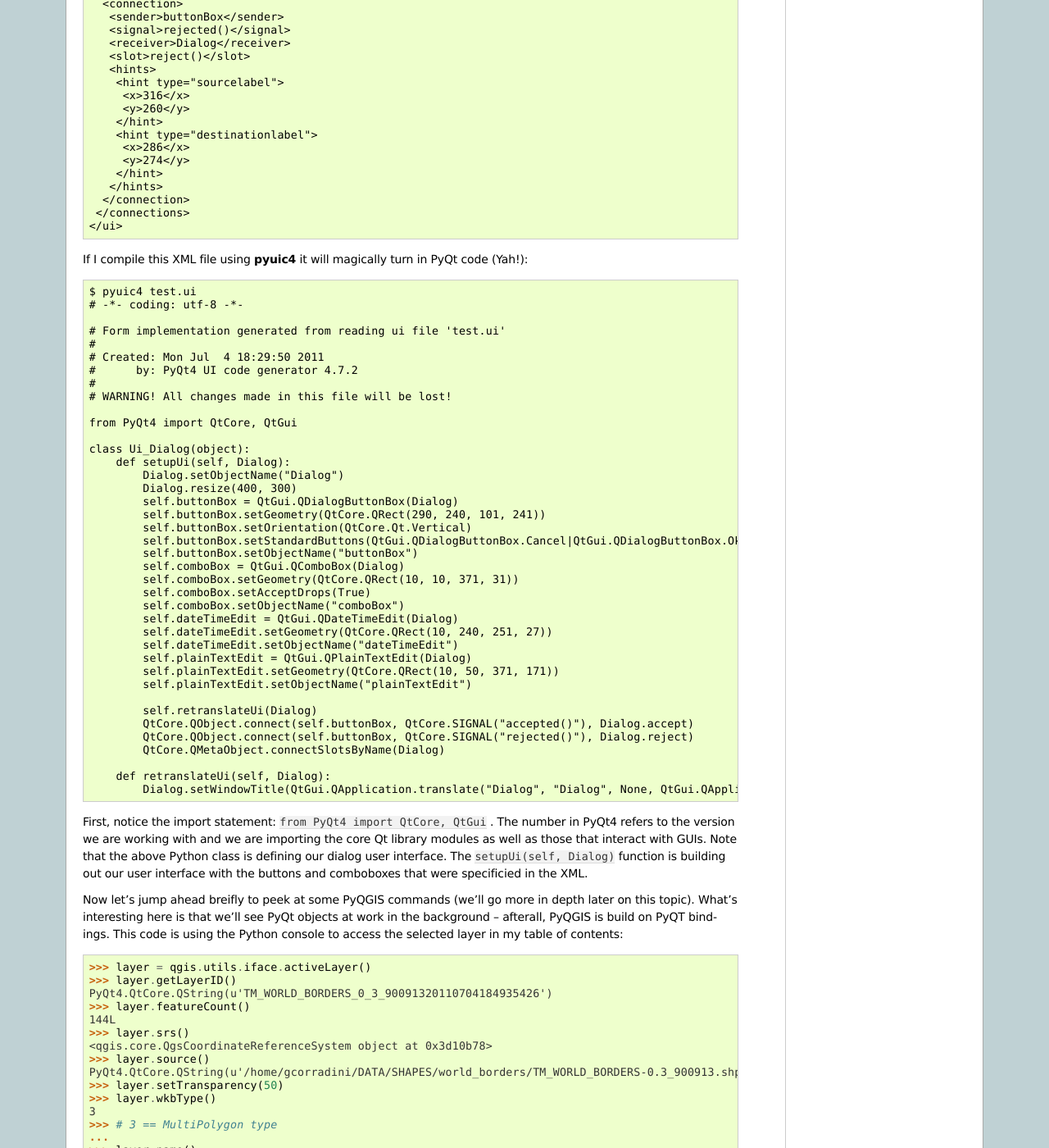
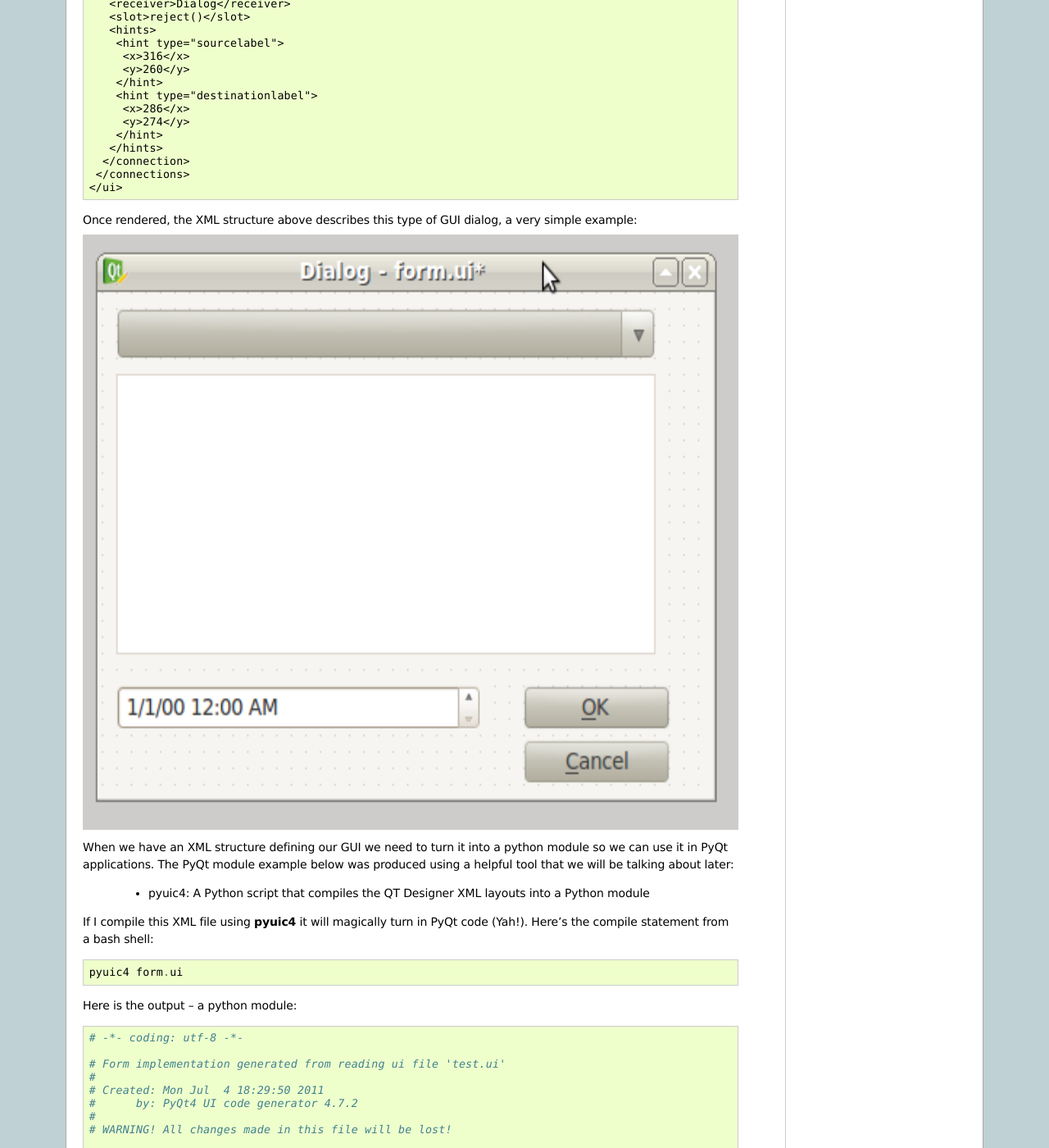
Before and after one commit to cugos/qgisworkshop_org, a Sphinx documentation site: the page built from docs/source/workshop/pyqt.rst, in a window 1280 px wide and 1400 px high, scrolled down 1879 px. Shown: the whole window at 82% size. Built offline with Sphinx 7.4.7, drawn with Linux system fonts in a browser that asks for light colours; pages that are not in the unit, such as notebooks, are missing from menus; some of the changed text lies outside the part shown.

Commit message:
The very beginning...

```diff
--- a/docs/source/workshop/index.rst
+++ b/docs/source/workshop/index.rst
@@ -6,14 +6,24 @@
 Contents:
 
 .. toctree::
-   :maxdepth: 1
+   :maxdepth: 2
 
    qgis
+
    python
+
    qt
+
    pyqt
+
+   python_in_qgis
+
    plugins
+
    designer
+
    qgis_api
+
    debug
+
    repositories
--- a/docs/source/workshop/pyqt.rst
+++ b/docs/source/workshop/pyqt.rst
@@ -15,11 +15,9 @@
 Examples
 ---------
 
-Below is an example of a Qt XML design and a PyQt module. The XML schema is defining the layout of the graphical user interface (GUI). Remember that XML, like HTML, is a language that defines data structure but not function. The PyQt module example below the XML source was produced using some helpful tools that we will be talking about later:
+Below are two examples: The first is an Qt XML design and the second is a PyQt module.
 
-    * QT Designer: helps build GUIs with drop-and-drag widgets. The widget layouts are saved in an XML schema.
-
-    * pyuic4: A Python script that compiles the QT Designer XML layouts into a Python module
+The XML schema is defining the layout of the graphical user interface (GUI). It was created using Qt Designer, a program that helps us build graphical user interfaces (GUIs) with drag-and-drop widgets. The widgets are then saved into an XML schema. Remember that XML, like HTML, is a language that defines data structure but not function.
 
 Example of QT Designer XML structure::
 
@@ -125,9 +123,23 @@
      </connections>
     </ui>
 
-If I compile this XML file using\  **pyuic4** \it will magically turn in PyQt code (Yah!)::
+Once rendered, the XML structure above describes this type of GUI dialog, a very simple example:
 
-    $ pyuic4 test.ui
+.. image:: ../_static/qt_designer_form_example.png
+   :scale: 200 %
+   :align: center
+
+
+When we have an XML structure defining our GUI we need to turn it into a python module so we can use it in PyQt applications. The PyQt module example below was produced using a helpful tool that we will be talking about later:
+
+    * pyuic4: A Python script that compiles the QT Designer XML layouts into a Python module
+
+If I compile this XML file using\  **pyuic4** \it will magically turn in PyQt code (Yah!). Here's the compile statement from a bash shell::
+
+    pyuic4 form.ui
+
+Here is the output -- a python module::
+
     # -*- coding: utf-8 -*-
 
     # Form implementation generated from reading ui file 'test.ui'
@@ -167,8 +179,13 @@
         def retranslateUi(self, Dialog):
             Dialog.setWindowTitle(QtGui.QApplication.translate("Dialog", "Dialog", None, QtGui.QApplication.UnicodeUTF8))
 
-First, notice the import statement:\  ``from PyQt4 import QtCore, QtGui`` \. The number in PyQt4 refers to the version we are working with and we are importing the core Qt library modules as well as those that interact with GUIs. Note that the above Python class is defining our dialog user interface. The\  ``setupUi(self, Dialog)`` \function is building out our user interface with the buttons and comboboxes that were specificied in the XML.
+First, notice the import statement::
 
+    from PyQt4 import QtCore, QtGui
+
+The number in PyQt4 refers to the version we are working with and we are importing the core Qt library modules as well as those that interact with GUIs.
+
+Note that the above Python class is defining our dialog user interface. The following class function is building out our user interface with the buttons and comboboxes that were specificied in the XML.
 
 Now let's jump ahead breifly to peek at some PyQGIS commands (we'll go more in depth later on this topic). What's interesting here is that we'll see PyQt objects at work in the background -- afterall, PyQGIS is build on PyQT bindings. This code is using the Python console to access the selected layer in my table of contents::
 
```
Also changed, not shown: docs/source/workshop/python_in_qgis.rst (added, +198 -0 lines), docs/source/_static/qt_designer_form_example.png (added).
